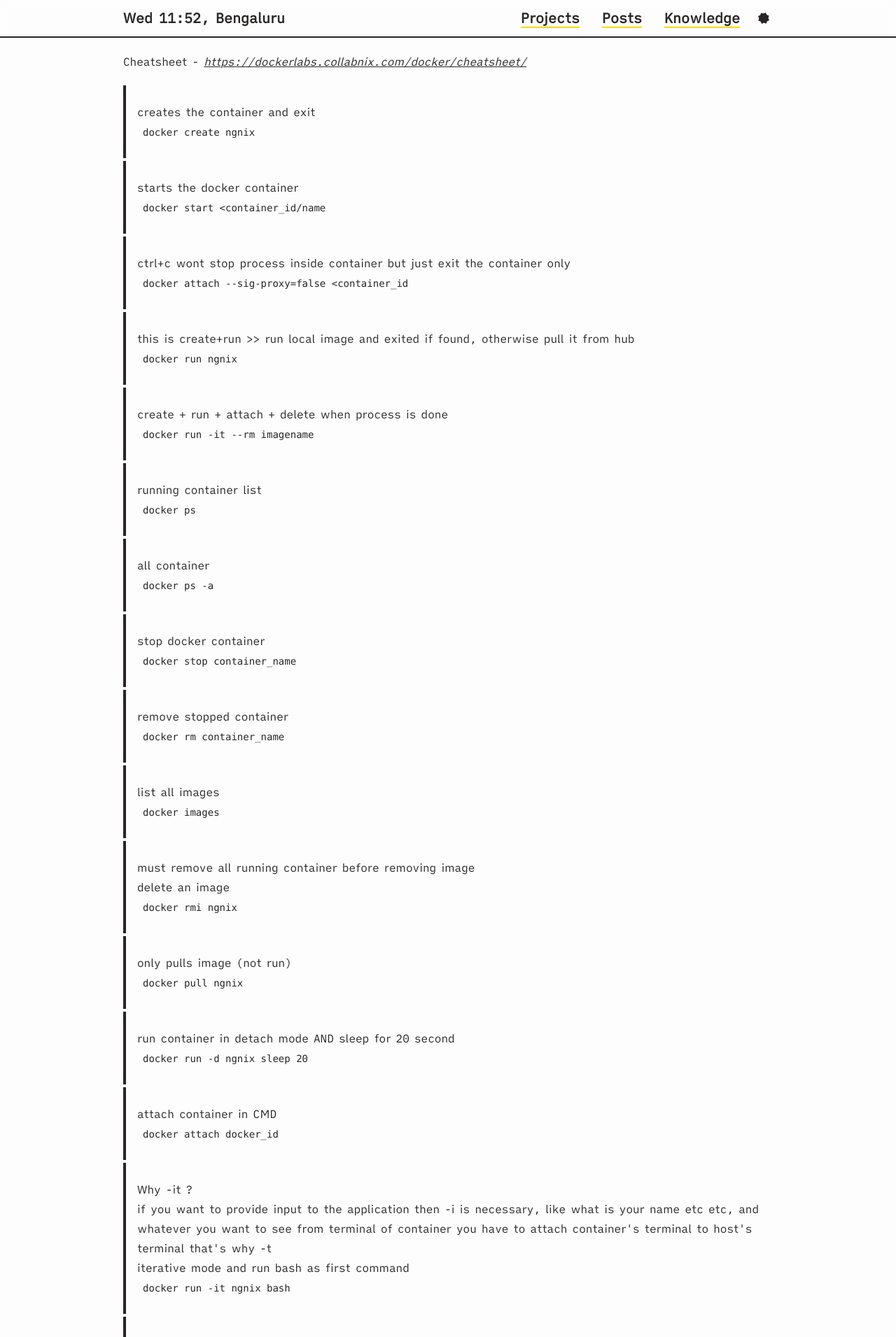
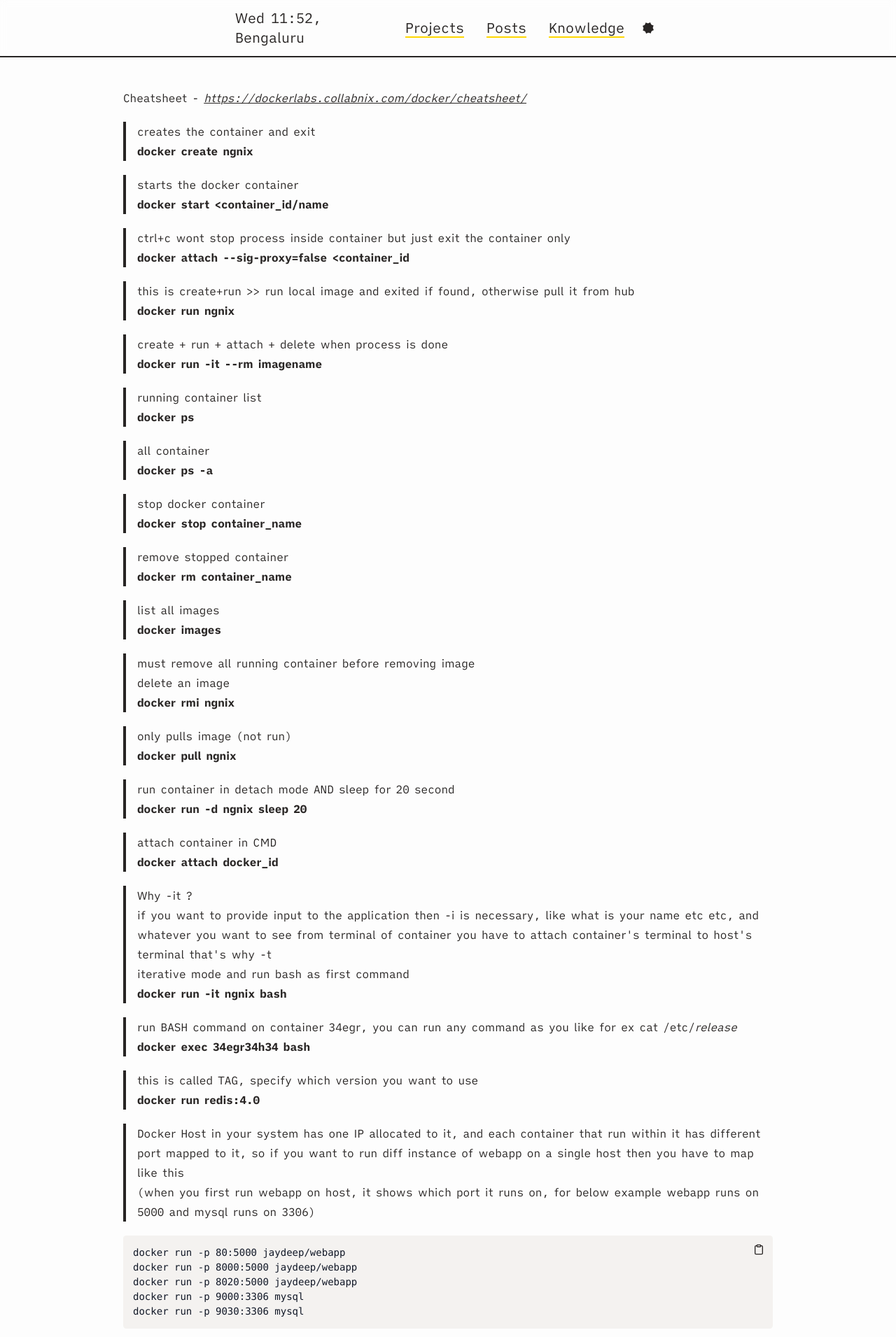
Before and after one commit to jaydeepgodhani/portfolio-next, a Next.js app: page /knowledge/docker-doc in a window 1280 px wide. Shown: the top 1911 px of the page at 70% size. Built offline with nearby package versions, Linux system fonts and the light colour scheme.

Commit message:
bold font added, inline code render fixed

```diff
--- a/next.config.mjs
+++ b/next.config.mjs
@@ -1,6 +1,7 @@
 /** @type {import('next').NextConfig} */
 const nextConfig = {
   output: "export",
+  reactStrictMode: false,
 };
 
 export default nextConfig;
--- a/src/app/globals.css
+++ b/src/app/globals.css
@@ -3,11 +3,22 @@
 @font-face {
   font-family: "Quattro";
   src: url("/fonts/quattro.woff2") format("woff2");
+  font-weight: normal;
+  font-style: normal;
+}
+
+@font-face {
+  font-family: "Quattro";
+  src: url("/fonts/quattro-bold.woff2") format("woff2");
+  font-weight: bold;
+  font-style: normal;
 }
 
 @font-face {
   font-family: "Recoleta";
   src: url("/fonts/recoleta-bold.woff2") format("woff2");
+  font-weight: normal;
+  font-style: normal;
 }
 
 @theme {
@@ -99,3 +110,7 @@ html {
   overscroll-behavior: none;
   overflow: scroll;
 }
+
+html.transition-none * {
+  transition: none !important;
+}
--- a/src/app/helpers/metadata.js
+++ b/src/app/helpers/metadata.js
@@ -58,4 +58,8 @@ export const knowledgeDocs = [
     title: "NodeJS 101",
     link: "node-doc",
   },
+  {
+    title: "Test Doc",
+    link: "test-doc",
+  },
 ];
--- a/src/app/navbar.js
+++ b/src/app/navbar.js
@@ -21,11 +21,11 @@ const Navbar = () => {
   return (
     <div className="w-screen sticky top-0 backdrop-opacity-97 backdrop-blur-[5px] z-10 bg-bg/40">
       <div className="flex items-center flex-row justify-center">
-        <div></div>
-        <div className="2xl:w-1/2 lg:w-3/4 py-[12px] px-4">
+
+        <div className="w-6/12 py-[12px] px-4">
           <nav>
-            <ul className="w-full flex flex-col text-xl items-center lg:flex-row font-bold">
-              <li className="lg:w-[50%] xl:w-[60%] 2xl:w-[50%]">
+            <ul className="w-full flex flex-col text-xl items-center lg:flex-row justify-between">
+              <li className="">
                 <Link
                   href="/"
                   className="border-b-0 no-underline shadow-none hover:shadow-none text-primary"
@@ -33,7 +33,7 @@ const Navbar = () => {
                   {time}
                 </Link>
               </li>
-              <div className="flex flex-row w-full mt-3 justify-center lg:mt-0 lg:w-[50%] xl:w-[40%] 2xl:w-[50%]">
+              <div className="flex flex-row mt-3 justify-center lg:mt-0 ">
                 <li className="mx-4">
                   <Link
                     href="/projects"
--- a/src/app/theme-provider.js
+++ b/src/app/theme-provider.js
@@ -2,8 +2,20 @@
 import { ThemeProvider } from "next-themes";
 
 export function Providers({ children }) {
+  // const defaultMode =
+  //   typeof window !== "undefined"
+  //     ? window.matchMedia("(prefers-color-scheme: dark)").matches
+  //       ? DARK
+  //       : LIGHT
+  //     : LIGHT;
+
   return (
-    <ThemeProvider attribute="class" defaultTheme="system" enableSystem>
+    <ThemeProvider
+      attribute="class"
+      defaultTheme="system"
+      enableSystem={true}
+      disableTransitionOnChange
+    >
       {children}
     </ThemeProvider>
   );
--- a/src/app/typography/BlogPost.js
+++ b/src/app/typography/BlogPost.js
@@ -7,7 +7,8 @@ import materialDark from "../helpers/material-dark";
 import materialLight from "../helpers/material-light";
 import NoMatch from "../not-found";
 // import { a11yOneLight } from "react-syntax-highlighter/dist/cjs/styles/prism";
-import { DARK, isPostAvailable } from "../helpers/utilities";
+import { useTheme } from "next-themes";
+import { isPostAvailable } from "../helpers/utilities";
 import CodeBlock from "./CodeBlock";
 import Header from "./Header";
 import Para from "./Para";
@@ -15,28 +16,14 @@ import Para from "./Para";
 const commonClassName = "text-secondary animate-fade";
 
 const BlogPost = ({ sublink, link }) => {
-  const defaultTheme =
-    typeof window !== "undefined"
-      ? localStorage.theme === "dark"
-        ? materialDark
-        : materialLight
-      : materialLight;
-  const [codeStyle, setCodeStyle] = useState(defaultTheme);
+  const [codeStyle, setCodeStyle] = useState(null);
   const [content, setContent] = useState(null);
+  const { resolvedTheme } = useTheme();
 
-  // ✅ detect theme safely after mount
   useEffect(() => {
-    if (typeof window !== "undefined") {
-      const currentTheme = localStorage.theme === "dark" ? materialDark : materialLight;
-      setCodeStyle(currentTheme);
-      const listener = () => {
-        if (localStorage.theme === DARK) setCodeStyle(materialDark);
-        else setCodeStyle(materialLight);
-      };
-      window.addEventListener("storage", listener);
-      return () => window.removeEventListener("storage", listener);
-    }
-  }, []);
+    if (!resolvedTheme) return;
+    setCodeStyle(resolvedTheme === "dark" ? materialDark : materialLight);
+  }, [resolvedTheme]);
 
   useEffect(() => {
     if (window.location.hash) {
@@ -64,8 +51,6 @@ const BlogPost = ({ sublink, link }) => {
     fetchFileContent();
   }, [link, sublink]);
 
-
-
   const postAvailable = isPostAvailable(sublink, link);
 
   if (!postAvailable) return <NoMatch />;
@@ -74,7 +59,7 @@ const BlogPost = ({ sublink, link }) => {
     return <div className="text-primary py-12 text-xl">Loading...</div>;
 
   return (
-    <article className="animate-fade">
+    <article className="animate-fade py-6">
       <ReactMarkdown
         key={sublink}
         remarkPlugins={[remarkGfm]}
@@ -85,11 +70,14 @@ const BlogPost = ({ sublink, link }) => {
           h4: ({ children }) => <Header content={children} size="xl" />,
           p: ({ children }) => <Para>{children}</Para>,
           blockquote: ({ children }) => (
-            <blockquote className="pl-4 border-l-4 bg-quote-bg border-primary py-1 my-1 animate-fade">
+            <blockquote className="pl-4 border-l-4 bg-quote-bg border-primary my-1 animate-fade">
               {children}
             </blockquote>
           ),
-          code: (obj) => <CodeBlock obj={obj} codeStyle={codeStyle} />,
+          pre: (obj) => <CodeBlock obj={obj} codeStyle={codeStyle} />,
+          code: ({ children }) => (
+            <b className={commonClassName}>{children}</b>
+          ),
           a: ({ href, children }) => (
             <a
               href={href}
--- a/src/app/typography/CodeBlock.js
+++ b/src/app/typography/CodeBlock.js
@@ -4,19 +4,21 @@ import { Prism as SyntaxHighlighter } from "react-syntax-highlighter";
 const CodeBlock = ({ obj, codeStyle }) => {
   const [copied, setCopied] = useState(false);
   const { children, className, ...rest } = obj;
-  const match = /language-(\w+)/.exec(className || "");
-  const content = String(children).replace(/\n$/, "");
+  const codeNode = Array.isArray(children) ? children[0] : children;
+  const language =
+    /language-(\w+)/.exec(codeNode?.props?.className || "")?.[1] ?? "plaintext";
+
+  const content = String(codeNode?.props?.children || "")
+    .trim()
+    .replace(/\n$/, "");
+
   const handleCopy = async () => {
     await navigator.clipboard.writeText(content);
     setCopied(true);
     setTimeout(() => setCopied(false), 2000);
   };
 
-  return !className ? (
-    <code className="py-1 px-2 rounded-md bg-code-bg text-secondary text-sm break-all wrap-break-word whitespace-pre animate-fade">
-      {children}
-    </code>
-  ) : match ? (
+  return (
     <div className="relative animate-fade">
       <button
         className="absolute top-2 right-2 p-1 text-secondary rounded hover:pointer z-[2]"
@@ -57,16 +59,12 @@ const CodeBlock = ({ obj, codeStyle }) => {
         key={localStorage.theme + "documentId"}
         PreTag="div"
         className="py-4 px-4 rounded-md bg-code-bg text-secondary text-sm break-all wrap-break-word whitespace-pre-wrap animate-fade"
-        language={match[1]}
+        language={language}
         style={codeStyle}
       >
         {content}
       </SyntaxHighlighter>
     </div>
-  ) : (
-    <div className="py-1 px-2 rounded-md bg-code-bg text-secondary text-sm break-all wrap-break-word whitespace-pre">
-      {content}
-    </div>
   );
 };
 
```
Also changed, not shown: public/knowledge/test-doc.md (added, +21 -0 lines), public/fonts/quattro-bold.woff2 (added), 36 other files (tests, documents, lock files or other folders).
